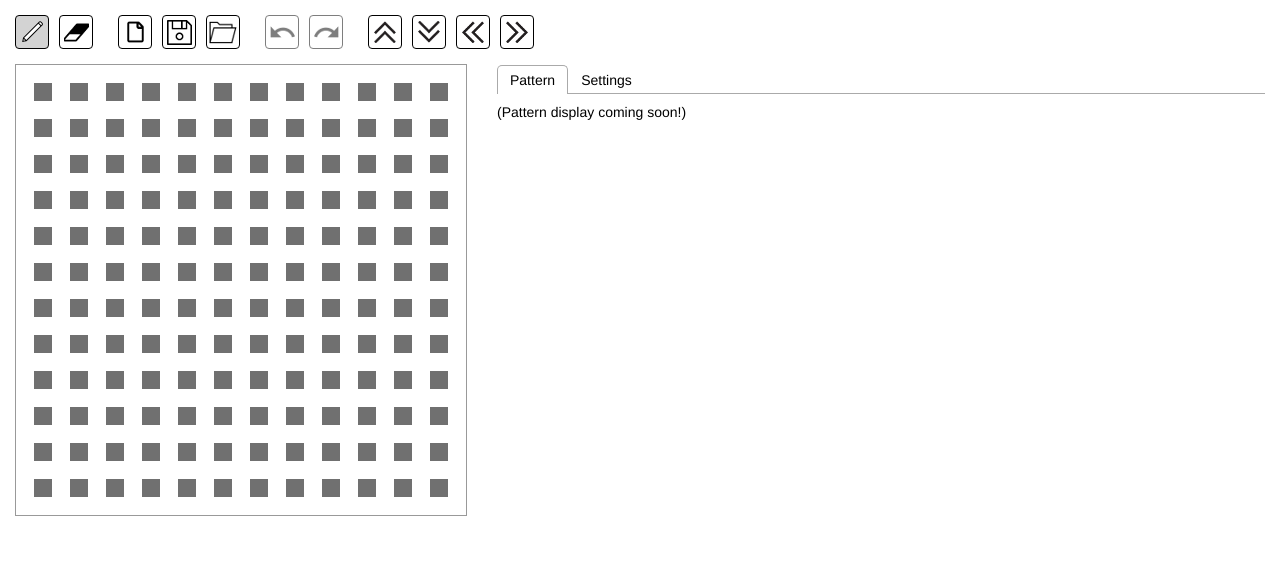
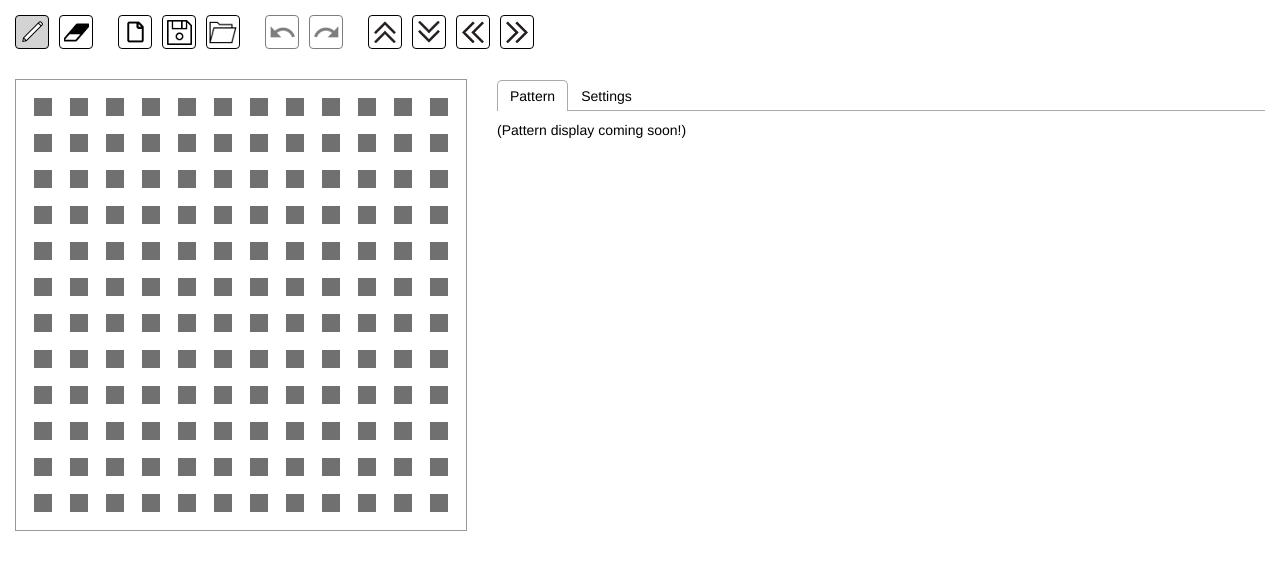
Before and after one commit to lindseyburnett/interlocking-crochet-generator, a React app: page / in a window 1280 px wide. Built offline with nearby package versions, Linux system fonts and the light colour scheme.

Commit message:
Style tweaks

```diff
--- a/src/components/Toolbar.scss
+++ b/src/components/Toolbar.scss
@@ -1,9 +1,11 @@
 .Toolbar {
 	display: flex;
+	flex-wrap: wrap;
 	padding: 15px 15px 0;
 
 	&__section {
 		display: flex;
+		margin-bottom: 15px;
 
 		&:not(:last-child) {
 			margin-right: 25px;
--- a/src/index.scss
+++ b/src/index.scss
@@ -1,5 +1,11 @@
 body {
 	font-family: "Helvetica", sans-serif;
 	font-size: 14px;
+	line-height: 1.3;
 	margin: 0;
 }
+
+ul {
+	padding-left: 17px;
+	margin: 8px 0 0;
+}
```
